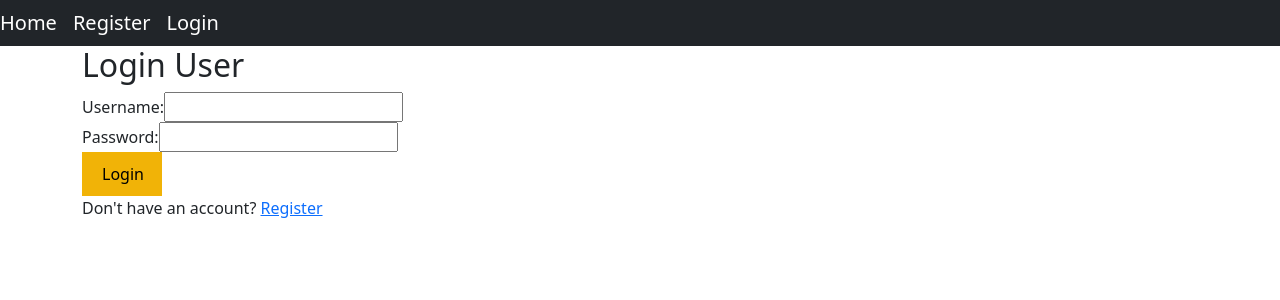
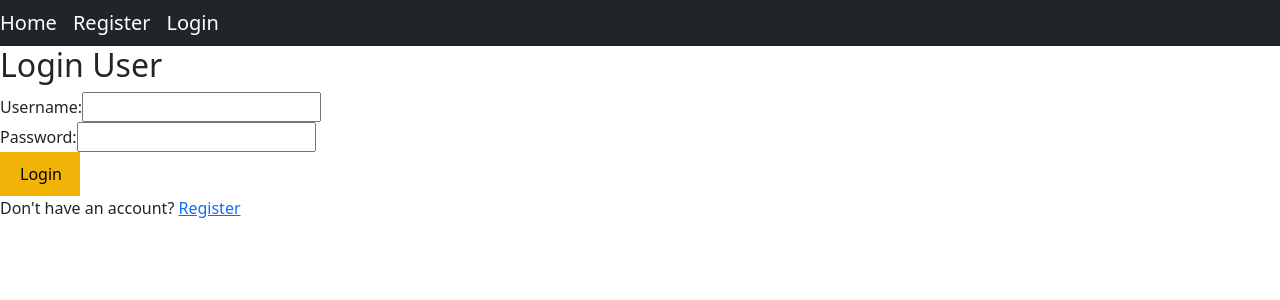
Before and after one commit to danielclf6230/cinematch, a React (Create React App) app in the folder frontend/: page / in a window 1280 px wide. Shown: the top 300 px of the page. Built offline with nearby package versions, Linux system fonts and the light colour scheme.

Commit message:
Commit App.js

```diff
--- a/frontend/src/App.js
+++ b/frontend/src/App.js
@@ -14,7 +14,7 @@ function App() {
         <Router>
           <div>
             <Header/>
-            <div className="container">
+            <div className="row gx-0">
               <Routes>
                   <Route path='/' element={<Login />}/>
                   <Route path='/register' element={<Register />}/>
```
